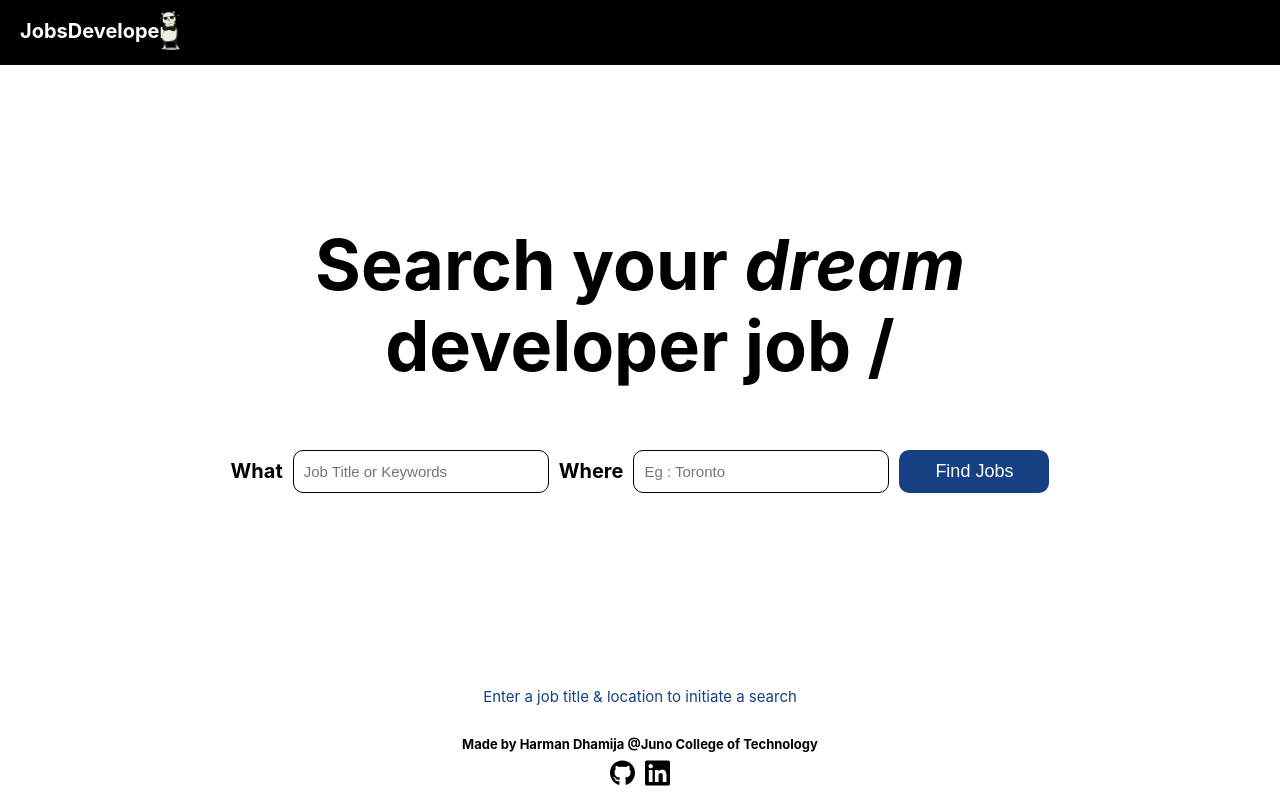
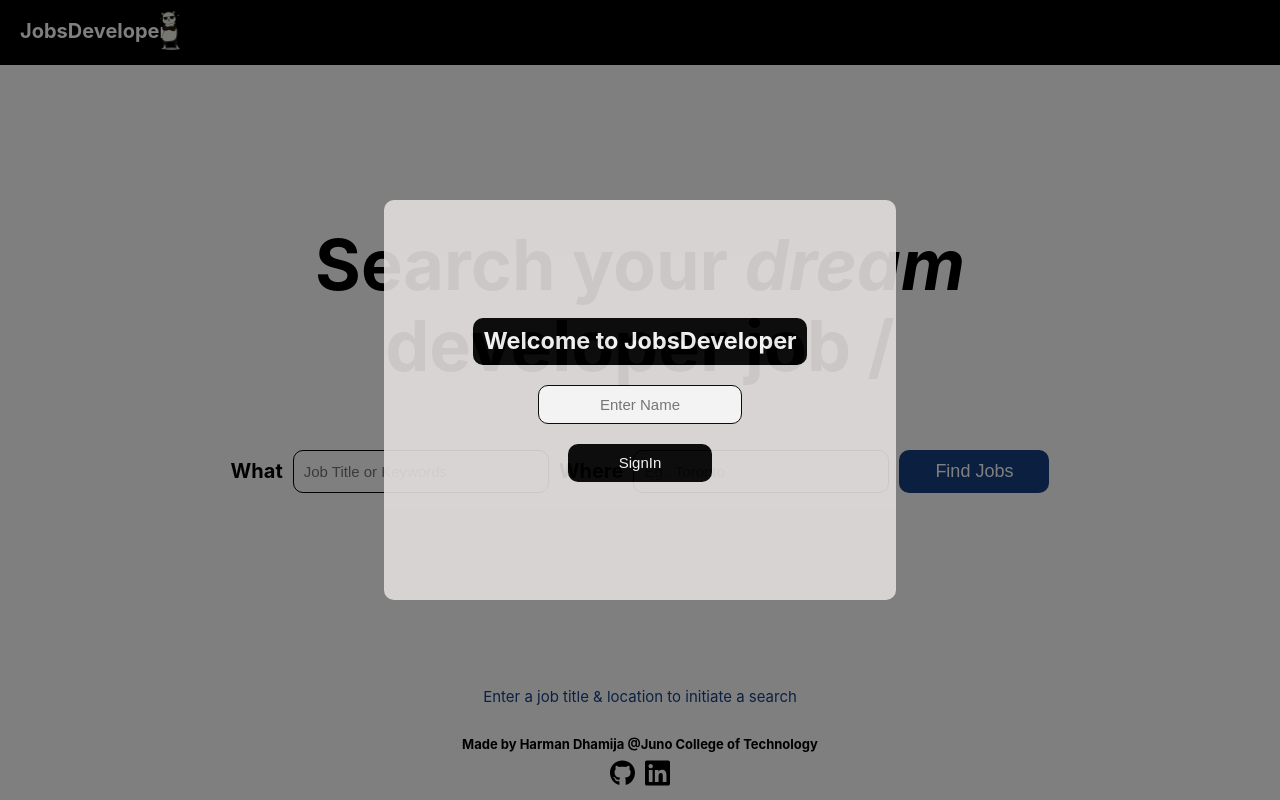
Before and after one commit to harmandhamija/jobs-developer, a React (Create React App) app: page / in a window 1280 px wide. Built offline with nearby package versions, Linux system fonts and the light colour scheme; no server answers.

Commit message:
added modal with sign in request

```diff
--- a/package.json
+++ b/package.json
@@ -11,6 +11,7 @@
     "@testing-library/user-event": "^12.8.1",
     "axios": "^0.21.1",
     "dateformat": "^4.5.1",
+    "firebase": "^8.3.1",
     "install": "^0.13.0",
     "npm": "^7.6.2",
     "react": "^17.0.1",
--- a/src/App.css
+++ b/src/App.css
@@ -131,25 +131,20 @@ button a{
   /* width: 500px; */
 }
 
-.sign-in{
-  display: flex;
-  justify-content: space-between;
-}
-
-.sign-in p {
-  margin-right: 20px;
-}
-
 .navbar p{
   font-size: 2rem;
   font-weight: bold;
   margin-top: 20px ;
 }
 
-.navbar p:nth-of-type(1){
+.navbar p{
   font-size: 2rem;
   font-weight: bold;
   margin-left: 20px;
+}
+
+.navbar p:nth-of-type(2){
+  margin-right: 20px;
 }
 
 .navbar img{
@@ -267,9 +262,19 @@ span{
   font-weight: bold;
 }
 
-.display-jobs button{
+.apply-save{
+  display: flex;
+  justify-content: space-between;
+}
+
+.apply-save button{
   margin-top: 10px;
-  padding: 10px;
+  padding: 5px 10px;
+  font-size: 1.5rem;
+}
+
+.apply-save button a{
+  font-size: 1.5rem;
 }
 
 /* form component styles */
@@ -351,6 +356,80 @@ footer img{
 footer img:hover,
 footer img:focus{
   box-shadow: 0 .5rem 1rem gray;
+}
+
+/* modal styles */
+.modal{
+  height: 50vh;
+  width: 40vw;
+  background-color: #e1dddd;
+  /* color: white; */
+  border-radius: 10px;
+  display: flex;
+  flex-direction: column;
+  justify-content: center;
+  align-items: center;
+  position: fixed;
+  z-index: 100;
+  top: 25%;
+  left: 30%;
+  opacity: 0.9;
+}
+
+.modal form,
+.sign-in{
+  display: flex;
+  flex-direction: column;
+  align-items: center;
+  width: 80%;
+}
+
+.modal form input{
+  width: 50%;
+  margin-top: 20px;
+  margin-left: 0;
+  text-align: center;
+}
+
+.modal form button,
+.sign-in button{
+  width: 35%;
+  background-color: black;
+  margin-top: 20px;
+  margin-left: 0;
+  font-size: 1.5rem;
+}
+
+.modal form h3,
+.modal form button,
+.sign-in button{
+  background-color: black;
+  color: white;
+  border-radius: 10px;
+  padding: 10px;
+  text-align: center;
+}
+
+.modal form img{
+  height: 35px;
+  width: 25px;
+}
+
+.sign-in p {
+  margin-top: 20px;
+  text-align: center;
+  font-size: 1.8rem;
+  font-weight: bold;
+}
+
+.modal-backdrop{
+  width: 100%;
+  height: 100%;
+  position: fixed;
+  z-index: 100;
+  left: 0;
+  top: 0;
+  background-color: rgba(0,0,0,0.5);
 }
 
 /* animations */
--- a/src/App.js
+++ b/src/App.js
@@ -5,13 +5,19 @@ import Navbar from './components/Navbar.js';
 import Form from './components/Form.js';
 import DisplayJobs from './components/DisplayJobs.js';
 import Footer from './components/Footer.js';
+import Modal from './components/Modal';
 
 function App() {
+
+  const [ showModal, setShowModal ] = useState(true);
+  const [ modalUserName, setModalUserName] = useState("");
+
   const [finalInput, setFinalInput] = useState("");
   const [finalLocation, setFinalLocation] = useState("");
 
   const [jobs, setJobs] = useState([]);
   const [isLoading, setIsLoading] = useState(true);
+
 
   useEffect(() => {
     axios({
@@ -19,8 +25,8 @@ function App() {
       url: "https://api.adzuna.com/v1/api/jobs/ca/search/1",
       dataResponse: "JSON",
       params: {
-        app_id: "6d239693",
-        app_key: "b59b34989309986dbe049dc5ad54c399",
+        app_id: "0a87ec3c",
+        app_key: "68a506ff99b48859a6f78b03a0aa2b94",
         results_per_page: 10,
         what: finalInput,
         where: finalLocation
@@ -31,6 +37,7 @@ function App() {
       setIsLoading(false);
     }).catch(error => {
       alert("No data received.Please try again later!");
+      setIsLoading(false);
     })
   }, [finalInput,finalLocation])
 
@@ -39,10 +46,15 @@ function App() {
     setFinalLocation(location);
   }
 
+  const getModalState = (modalState, userName) => {
+    setShowModal(modalState);
+    setModalUserName(userName);
+  }
+
   return (
     <div className="app">
         <header className="app-header">
-          <Navbar />
+          <Navbar modalState = {showModal} userName = {modalUserName}/>
             <div className = "wraper">
               <section className = "app-section">
                 <h1>Search your <i>dream</i> developer job /</h1>
@@ -53,6 +65,12 @@ function App() {
 
       <div className="wrapper">
         <main>
+
+          {showModal
+            ?<Modal getModalState = {getModalState} />
+            :null
+          }
+
           {
           finalInput === "" || finalLocation === ""
             ?<p className="search-initiate">Enter a job title & location to initiate a search</p>
--- a/src/components/DisplayJobs.js
+++ b/src/components/DisplayJobs.js
@@ -1,10 +1,30 @@
 // DisplayJobs.js
 import dateformat from 'dateformat';
+import { useState,useEffect } from 'react';
 import maple from '../assets/maple.png';
+import firebase from './firebase';
 
 const DisplayJobs = (props) => {
 
     const {jobs} = props;
+
+    const [ savedJobs, setSavedJobs ] = useState([]);
+
+    useEffect( () => {
+
+        const dbRef = firebase.database().ref();
+
+        dbRef.on('value', (data) => {
+            const firebaseData = data.val();
+            console.log(firebaseData);
+        })
+
+    }, [])
+
+    const addToFirebase = () => {
+        console.log("Adding to firebase");
+    }
+
 
     return(
         <section>
@@ -31,7 +51,11 @@ const DisplayJobs = (props) => {
                             <p><span>{datePosted}</span></p>
                             <h3>{job.company.display_name} • {job.location.area[2]}</h3>
                             <p>{description} <a href={job.url} target="_blank">See More</a></p>
-                            <button><a href={job.url} target="_blank">Apply Now</a></button>
+
+                            <div className="apply-save">
+                                <button><a href={job.url} target="_blank">Apply Now</a></button>
+                                <button onClick = {addToFirebase}>Save</button>
+                            </div>
                         </div>
                     )
                 })
--- a/src/components/Modal.js
+++ b/src/components/Modal.js
@@ -1,9 +1,52 @@
 // Modal.js
+import panda from '../assets/panda.png';
 
-// const Modal = () => {
-//     return(
-//         <h1>Modal</h1>
-//     )
-// }
+import { useState } from 'react';
 
-// export default Modal;
+const Modal = (props) => {
+
+    const [ modal, setModal ] = useState(true);
+    const [ userName, setUserName ] = useState("");
+    const [ modalForm, setModalForm ] = useState(true);
+
+    const handleUserName = (event) => {
+        setUserName(event.target.value);
+    }
+
+    const handleSubmit = (event) => {
+        event.preventDefault();
+        setModalForm(false);
+    }
+
+    const handleClick = () => {
+        setModal(false);
+        props.getModalState(setModal, userName);
+    }
+
+    return(
+
+        <div className = "modal-backdrop">
+            <div className = "modal">
+
+                {
+                    !modalForm
+                    ?<div className = "sign-in">
+                        <p>Welcome {userName}! Good luck for your job searching!</p>
+                        <button onClick = {handleClick}>Go to Website</button>
+                    </div>
+
+                    :<form onSubmit={handleSubmit}>
+                        <h3>Welcome to JobsDeveloper </h3>
+                        {/* <img src={panda} alt="pandaLogo" /> */}
+                        <label htmlFor="Enter name" className="sr-only">Enter Name</label>
+                        <input type="text" name="Enter name" id="Enter name" onChange={handleUserName} value={userName} placeholder="Enter Name" required ></input>
+                        <button>SignIn</button>
+                    </form>
+                }
+
+            </div>
+        </div>
+    )
+}
+
+export default Modal;
--- a/src/components/Navbar.js
+++ b/src/components/Navbar.js
@@ -1,43 +1,19 @@
 // Navbar.js
 import panda from '../assets/panda.png';
-import {useState} from 'react';
+// import {useState} from 'react';
 
-const Navbar = () => {
-
-    const [signIn, setSignIn] = useState(false);
-    // const [signOut, setSignOut] = useState(false);
-    const [userName, setUserName] = useState("");
-
-    const handleUserName = (event) => {
-        setUserName(event.target.value);
-    }
-
-    // const handleSignOut = () => {
-    //     setSignOut(true);
-    // }
-
-    const handleSubmit = (event) => {
-        event.preventDefault();
-        setSignIn(true);
-    }
+const Navbar = (props) => {
 
     return(
         <div className= "navbar">
             <p>JobsDeveloper</p>
             <img src={panda} alt="pandaLogo" />
-                {/* {
-                    signIn
-                        ?<div className="sign-in">
-                            <p>Welcome {userName}!</p>
-                            <button onClick={handleSignOut}>Sign Out</button>
-                        </div>
-                        :
-                        <form onSubmit={handleSubmit}>
-                            <label htmlFor="Enter name" className="sr-only">Enter Name</label>
-                            <input type="text" name="Enter name" id="Enter name" onChange={handleUserName} value={userName} placeholder="Enter Name" required></input>
-                            <button>SignIn</button>
-                        </form>
-                } */}
+
+                {
+                    !props.modalState
+                    ?<p>Welcome {props.userName}!</p>
+                    :null
+                }
         </div>
     )
 }
--- /dev/null
+++ b/src/components/firebase.js
@@ -0,0 +1,16 @@
+// firebase.js
+import firebase from 'firebase/app';
+import 'firebase/database';
+
+// Initialize firebase
+const firebaseConfig = {
+    apiKey: "AIzaSyANPuskub6BV6ld7tuRd2zLMRdny3yDp64",
+    authDomain: "jobs-developer.firebaseapp.com",
+    projectId: "jobs-developer",
+    storageBucket: "jobs-developer.appspot.com",
+    messagingSenderId: "200237885829",
+    appId: "1:200237885829:web:dfefe01134a3c795effcec"
+};
+
+firebase.initializeApp(firebaseConfig);
+export default firebase;
```
Also changed, not shown: 1 other file (tests, documents, lock files or other folders). Lines whose indentation alone changed are shown as unchanged.
